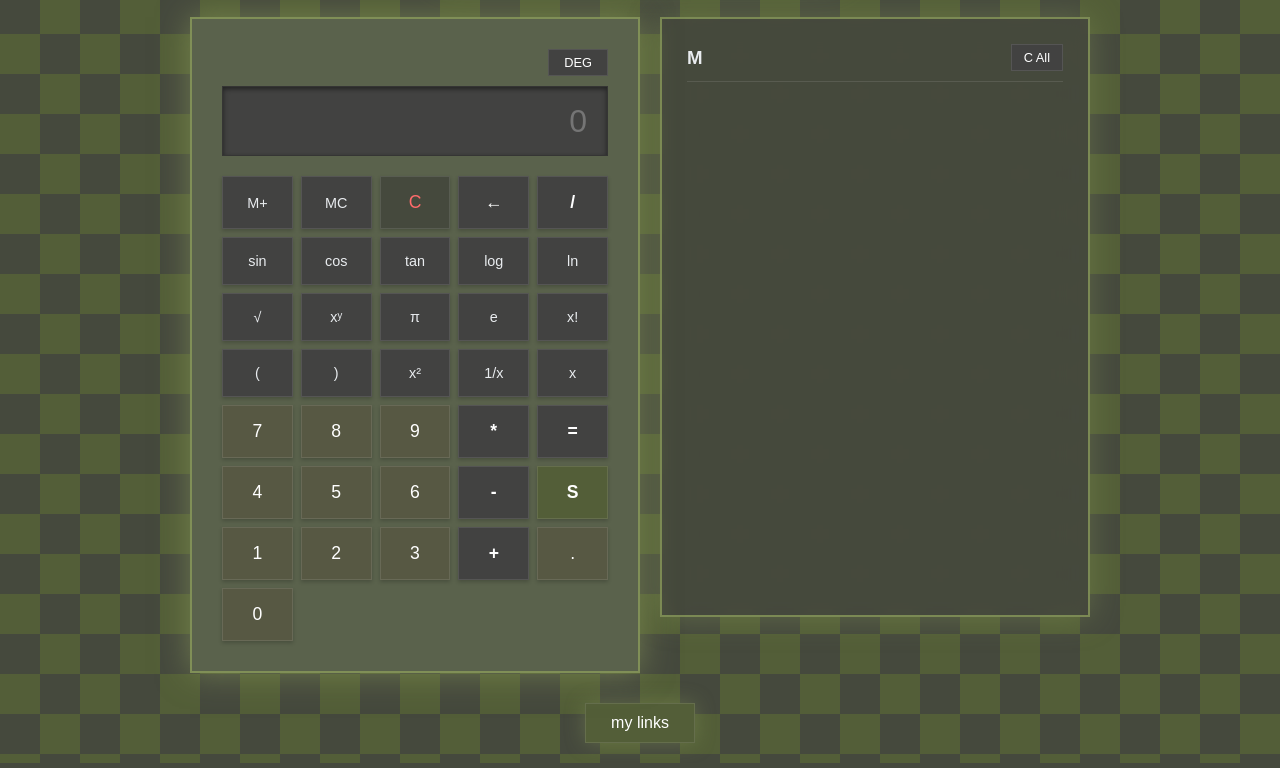
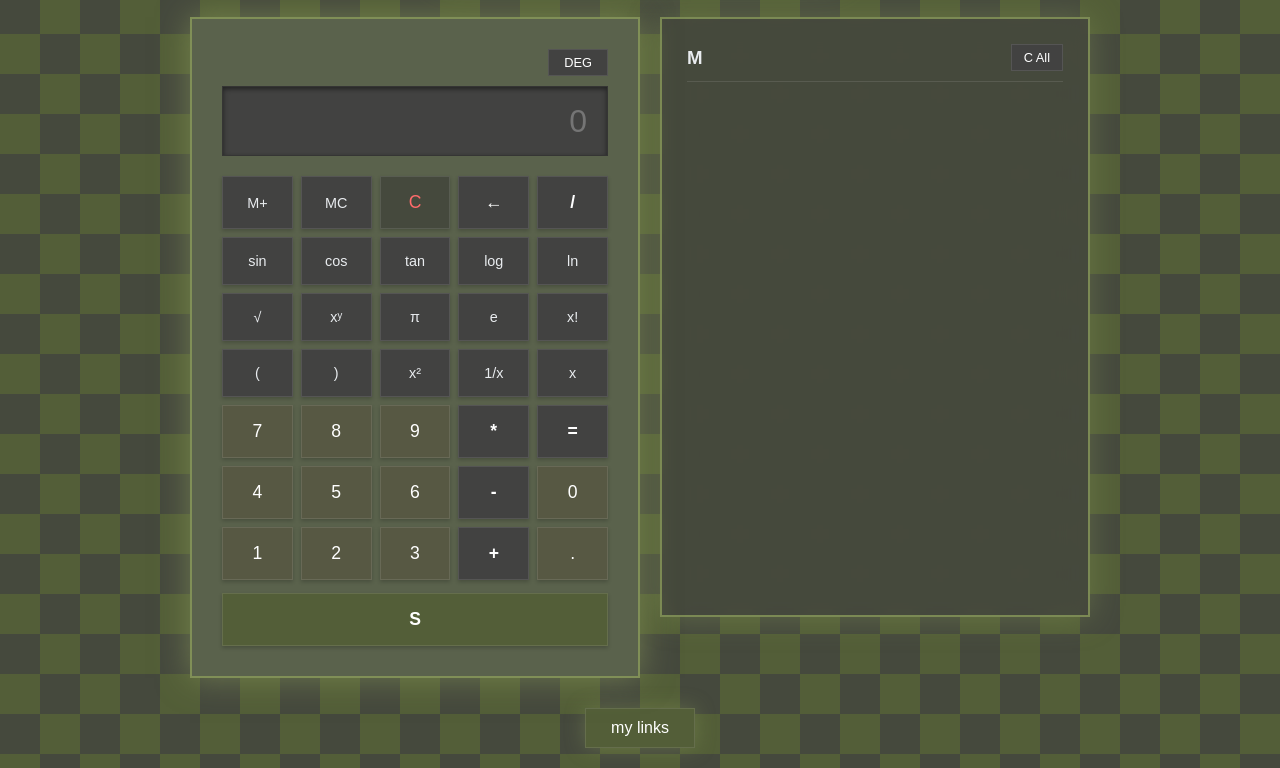
Before and after one commit to froggylocky/stupid-fucking-calc........, a website: page index.html in a window 1280 px wide. Shown: the part 326-1094 px from the top of the page. Drawn offline with Linux system fonts and the light colour scheme; a web font is replaced by a local one.

Commit message:
Rearrange calculator layout: 0 next to digits, full-width Solve button at bottom

```diff
--- a/index.html
+++ b/index.html
@@ -33,11 +33,11 @@
                     onclick="a('8')">8</button><button class=n onclick="a('9')">9</button><button class="n o"
                     onclick="a('*')">*</button><button class="n o" onclick="a('=')">=</button> <button class=n
                     onclick="a('4')">4</button><button class=n onclick="a('5')">5</button><button class=n
-                    onclick="a('6')">6</button><button class="n o" onclick="a('-')">-</button><button class="n e"
-                    onclick=S()>S</button> <button class=n onclick="a('1')">1</button><button class=n
+                    onclick="a('6')">6</button><button class="n o" onclick="a('-')">-</button><button class="n z"
+                    onclick="a('0')">0</button> <button class=n onclick="a('1')">1</button><button class=n
                     onclick="a('2')">2</button><button class=n onclick="a('3')">3</button><button class="n o"
-                    onclick="a('+')">+</button><button class=n onclick="a('.')">.</button> <button class="n z"
-                    onclick="a('0')">0</button>
+                    onclick="a('+')">+</button><button class=n onclick="a('.')">.</button> <button class="n e"
+                    onclick=S()>S</button>
             </div>
         </div>
         <div class=s>
--- a/style.css
+++ b/style.css
@@ -263,7 +263,9 @@ body {
 
 .e {
     background: #535e38;
-    font-weight: 700
+    font-weight: 700;
+    grid-column: span 5;
+    margin-top: 5px
 }
 
 .S {
```
